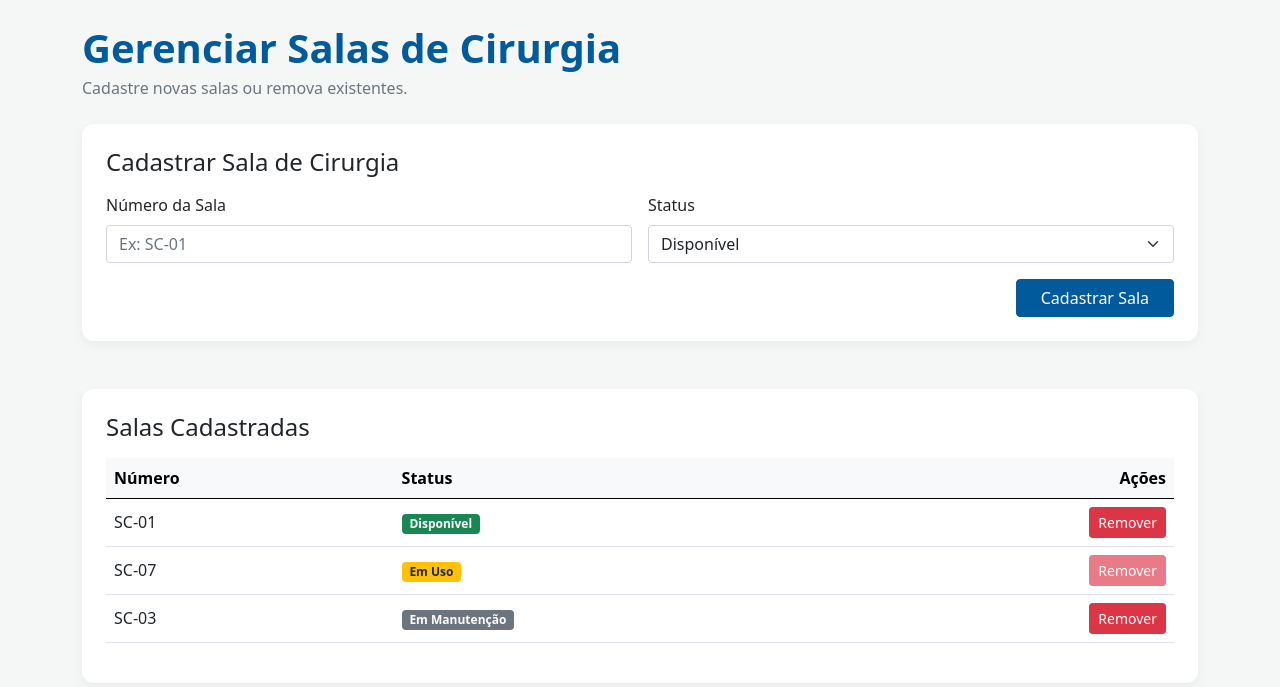
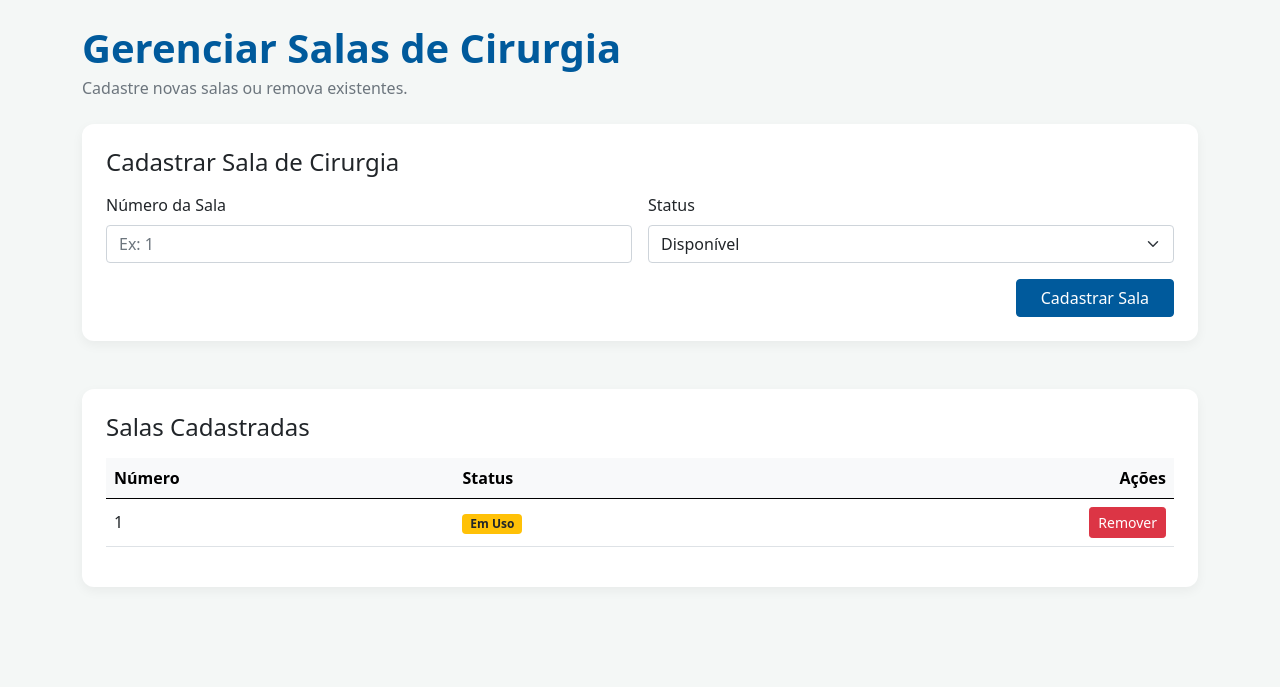
Before and after one commit to BernardoFerrazG/Hospital_bd, a Django app: template projeto/app/templates/salas_cirurgia_adm.html in a window 1280 px wide. Shown: the top 687 px of the page. Run offline with Django 5.2, Linux system fonts and the light colour scheme; the template is opened without the code that fills it: values that come from a table or form of the project are taken from there, others are empty; tables that the repository leaves empty hold one stand-in row (values such as "Sample post").

Commit message:
Update salas_cirurgia_adm.html
html atualizado

```diff
--- a/projeto/app/templates/salas_cirurgia_adm.html
+++ b/projeto/app/templates/salas_cirurgia_adm.html
@@ -52,7 +52,7 @@
 
             <div class="col-md-6">
               <label class="form-label">Número da Sala</label>
-              <input type="text" name = "numero"class="form-control" placeholder="Ex: SC-01" required />
+              <input type="text" name = "numero"class="form-control" placeholder="Ex: 1" required />
             </div>
 
 
@@ -92,42 +92,39 @@
           </thead>
 
           <tbody>
+            {% for s in salas %}
+              <tr>
+                <td>{{ s.numero }}</td>
 
-            <!-- EXEMPLOS DE LINHAS -->
-            <tr>
-              <td>SC-01</td>
+                <td>
+                  {% if s.status == "Disponível" %}
+                  <span class="badge bg-success">Disponível</span>
 
-              <td><span class="badge bg-success">Disponível</span></td>
-              <td class="text-end">
-                <button class="btn btn-sm btn-danger">
-                  <i class="bi bi-trash"></i> Remover
-                </button>
-              </td>
-            </tr>
+                  {% elif s.status == "Em Uso" %}
+                  <span class="badge bg-warning text-dark">Em Uso</span>
 
-            <tr>
-              <td>SC-07</td>
+                  {% else %}
+                  <span class="badge bg-secondary">Em Manutenção</span>
+                  {% endif %}
+                </td>
 
-              <td><span class="badge bg-warning text-dark">Em Uso</span></td>
-              <td class="text-end">
-                <button class="btn btn-sm btn-danger" disabled>
-                  <i class="bi bi-trash"></i> Remover
-                </button>
-              </td>
-            </tr>
+                <td class="text-end">
+                  <a href="{% url 'remover_sala' s.numero %}"
+                    class="btn btn-sm btn-danger"
+                    {% if s.status == "Em Uso" %}disabled{% endif %}>
+                    Remover
+                  </a>
+                </td>
+              </tr>
+            {% empty %}
+              <tr>
+                <td colspan="3" class="text-center text-muted">
+                  Nenhuma sala cadastrada.
+                </td>
+              </tr>
+            {% endfor %}
+          </tbody>
 
-            <tr>
-              <td>SC-03</td>
-
-              <td><span class="badge bg-secondary">Em Manutenção</span></td>
-              <td class="text-end">
-                <button class="btn btn-sm btn-danger">
-                  <i class="bi bi-trash"></i> Remover
-                </button>
-              </td>
-            </tr>
-
-          </tbody>
         </table>
 
       </div>
```
